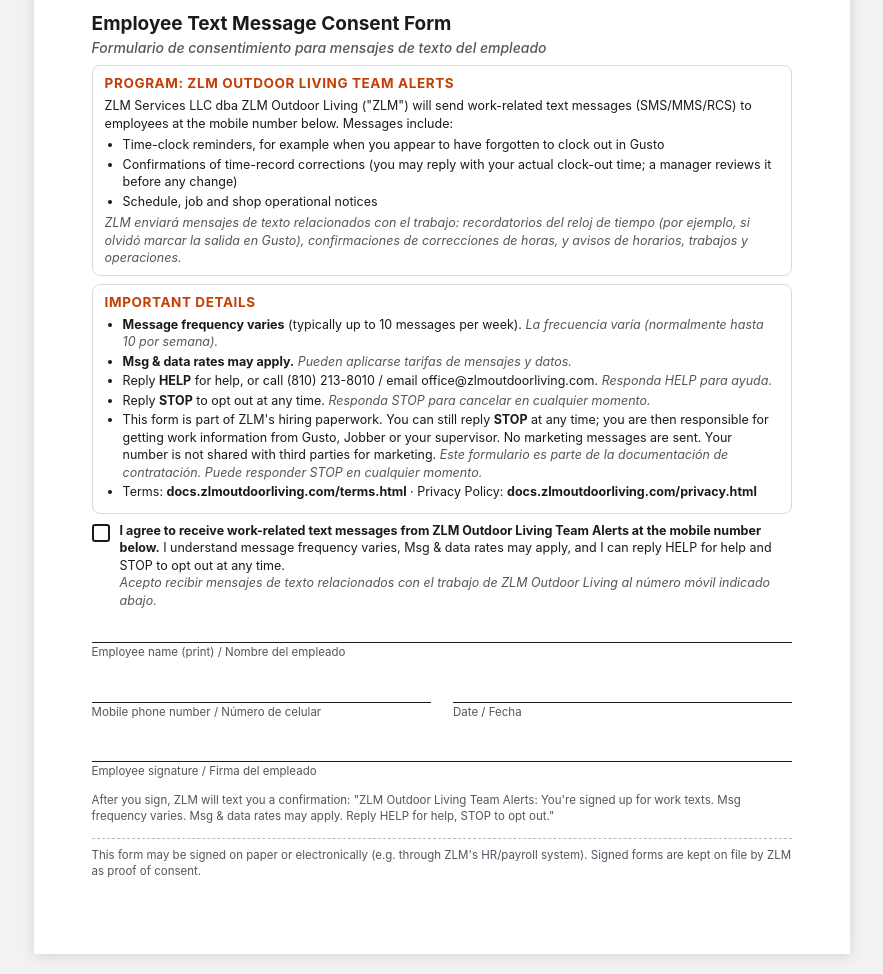
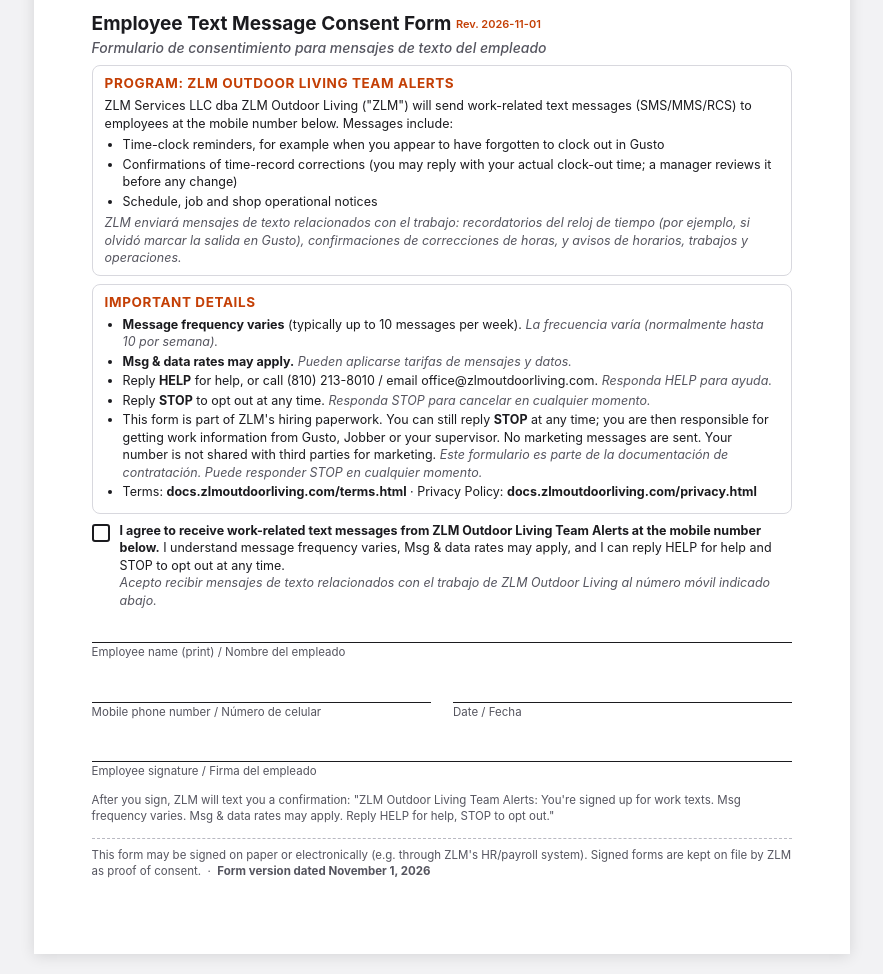
Before and after one commit to zlmoutdoorliving/docs, a plain HTML site: page sms-consent-form.html in a window 1280 px wide. Shown: the part 150-1124 px from the top of the page, without its empty margins (198-1081 px from the left). Drawn offline with Linux system fonts and the light colour scheme.

Commit message:
Date the consent form
Co-Authored-By: Claude Opus 5.5 <noreply@anthropic.com>
Claude-Session: https://claude.ai/code/session_01DZ8jExwUM3dTzUDGQPp1uz

```diff
--- a/sms-consent-form.html
+++ b/sms-consent-form.html
@@ -41,7 +41,7 @@
     <div class="addr">ZLM Services LLC dba ZLM Outdoor Living<br>9422 Marine City Hwy, Casco, MI 48064 · (810) 213-8010</div>
   </div>
 
-  <h1>Employee Text Message Consent Form<span class="es">Formulario de consentimiento para mensajes de texto del empleado</span></h1>
+  <h1>Employee Text Message Consent Form <span style="font-size:11px;font-weight:600;color:#c43f05;vertical-align:middle">Rev. 2026-11-01</span><span class="es">Formulario de consentimiento para mensajes de texto del empleado</span></h1>
 
   <div class="box">
     <h2>Program: ZLM Outdoor Living Team Alerts</h2>
@@ -77,7 +77,7 @@
 
   <p class="small" style="margin-top:12px">After you sign, ZLM will text you a confirmation: "ZLM Outdoor Living Team Alerts: You're signed up for work texts. Msg frequency varies. Msg &amp; data rates may apply. Reply HELP for help, STOP to opt out."</p>
 
-  <div class="office">This form may be signed on paper or electronically (e.g. through ZLM's HR/payroll system). Signed forms are kept on file by ZLM as proof of consent.</div>
+  <div class="office">This form may be signed on paper or electronically (e.g. through ZLM's HR/payroll system). Signed forms are kept on file by ZLM as proof of consent. &nbsp;·&nbsp; <strong>Form version dated November 1, 2026</strong></div>
 </div>
 </body>
 </html>
```
Also changed, not shown: sms-consent-form.png, 1 other file.
